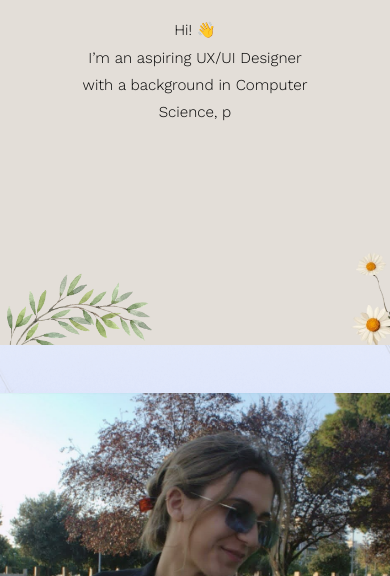
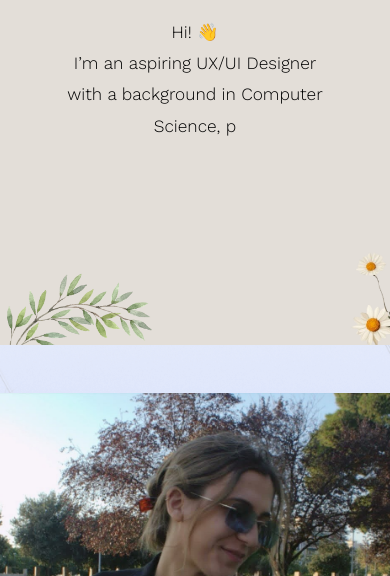
Before and after one commit to EvangeliaAugoust/test2, a plain HTML site: page index.html in a window 390 px wide. Shown: the part 268-844 px from the top of the page. Drawn offline with nearby package versions, Linux system fonts and the light colour scheme; a web font is replaced by a local one.

Commit message:
changes3

```diff
--- a/01_work/style.css
+++ b/01_work/style.css
@@ -475,7 +475,7 @@ footer{
         display: none;
     }
     #introText {
-        font-size: 0.95em !important;
+        font-size: 1.08em !important;
         white-space: normal;
         width: 100%;
         margin: 0 auto;
```
